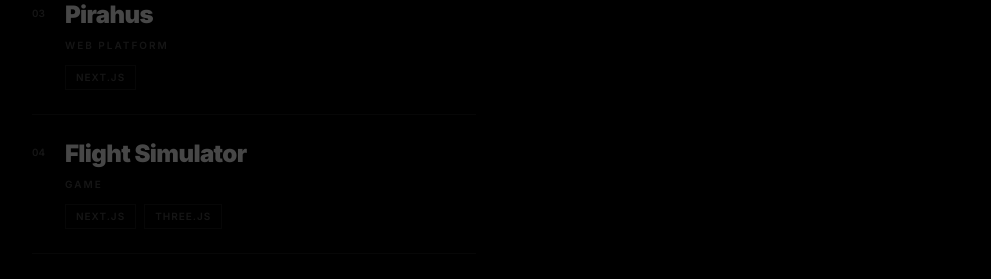
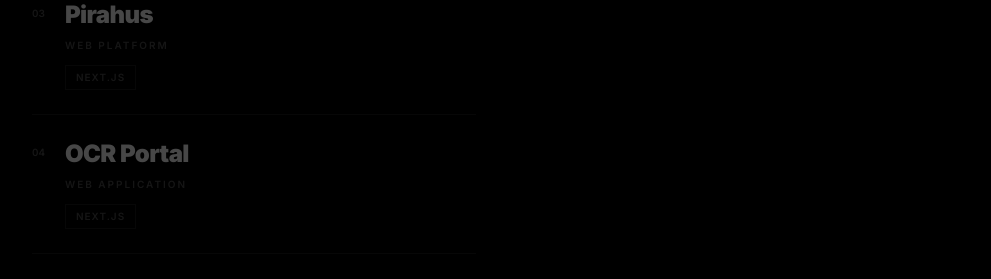
Before and after one commit to vixvify/portfolio-web, a Next.js app: page / in a window 1280 px wide. Shown: the part 1899-2178 px from the top of the page, without its empty margins (144-1135 px from the left). Built offline with nearby package versions, Linux system fonts and the light colour scheme.

Commit message:
feat: add portfolio data structures and OCR portal project asset

```diff
--- a/data/portfolio.ts
+++ b/data/portfolio.ts
@@ -122,12 +122,12 @@
     ],
   },
   {
-    name: "Flight Simulator",
-    type: "Game",
-    image: "/flightsim.png",
+    name: "OCR Portal",
+    type: "Web application",
+    image: "/ocr.png",
     description:
-      "A flight simulator game where players can pilot aircraft and enjoy flying freely.",
-    stack: ["Next.js", "Three.js"],
+      "A web application that allows users to upload meter images and automatically extracts meter readings using OCR technology.",
+    stack: ["Next.js"],
   },
   {
     name: "Linear System Solver",
```
Also changed, not shown: public/ocr.png (added).
